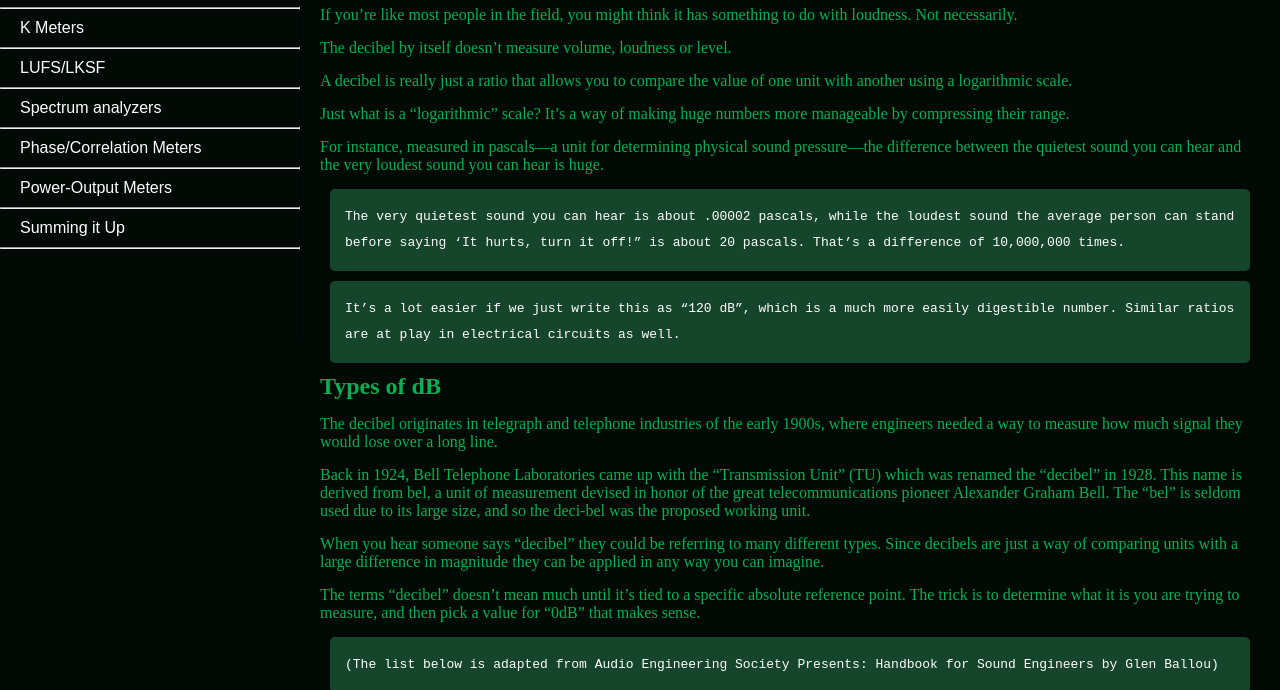
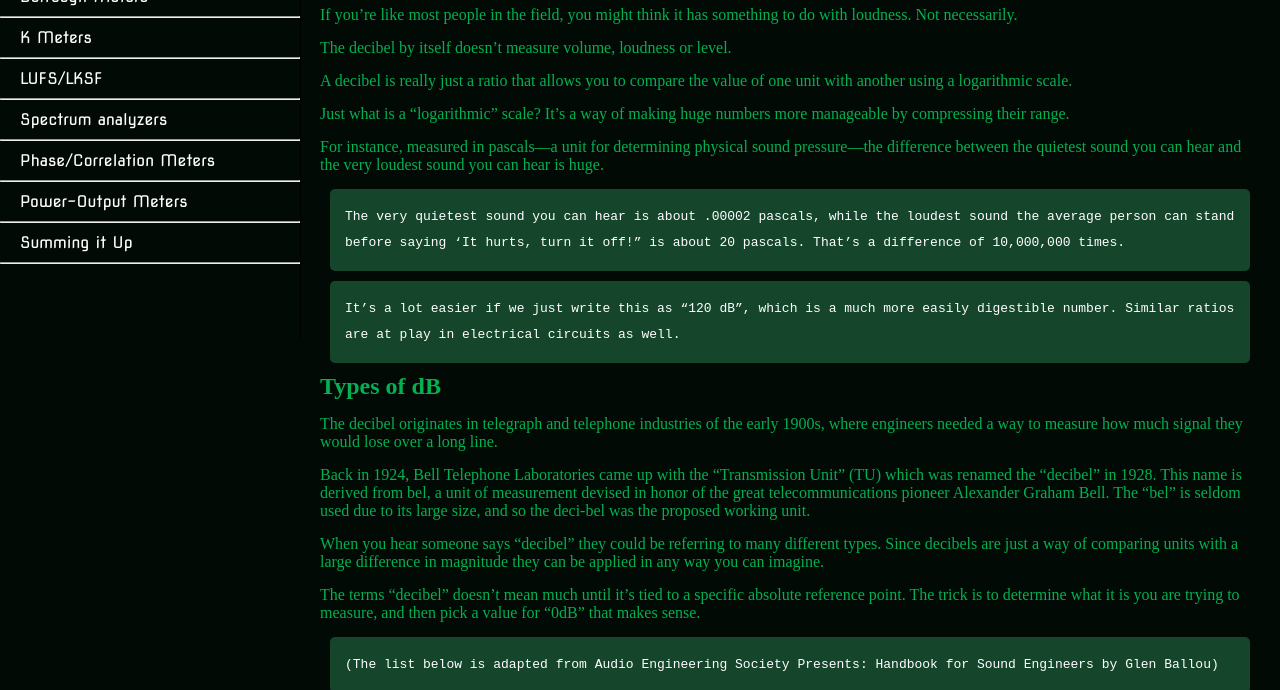
Before and after one commit to chammyae24/audio-metering, a plain HTML site: page index.html in a window 1280 px wide. Shown: the part 461-1151 px from the top of the page. Drawn offline with Linux system fonts and the light colour scheme.

Commit message:
Update index.html

```diff
--- a/index.html
+++ b/index.html
@@ -27,6 +27,7 @@
 				}
 			}
 		</style>
+		<link href="https://fonts.googleapis.com/css2?family=Audiowide&family=Nova+Square&display=swap" rel="stylesheet">
 	</head>
 	<body>
 		<nav id="navbar">
```
